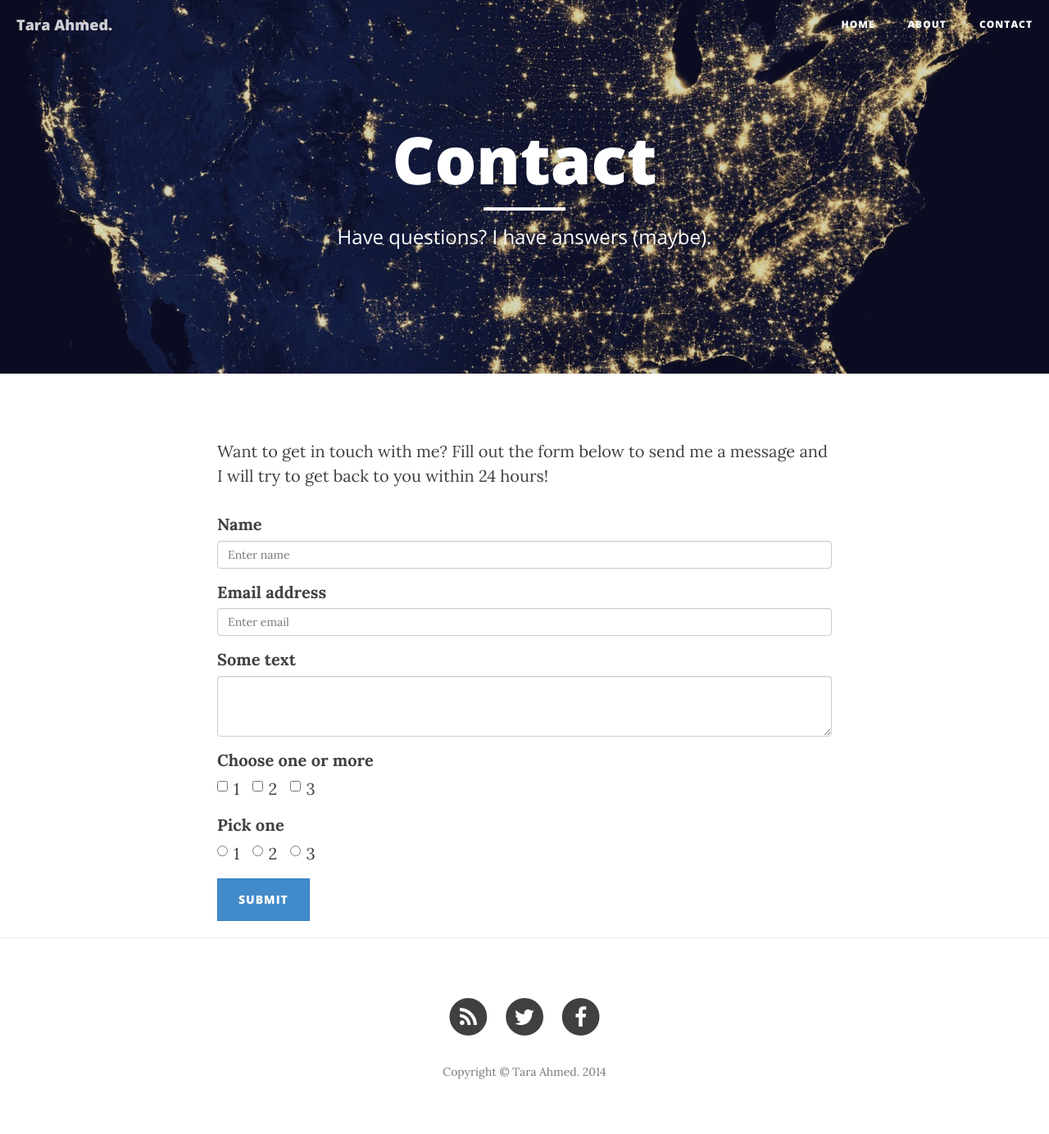
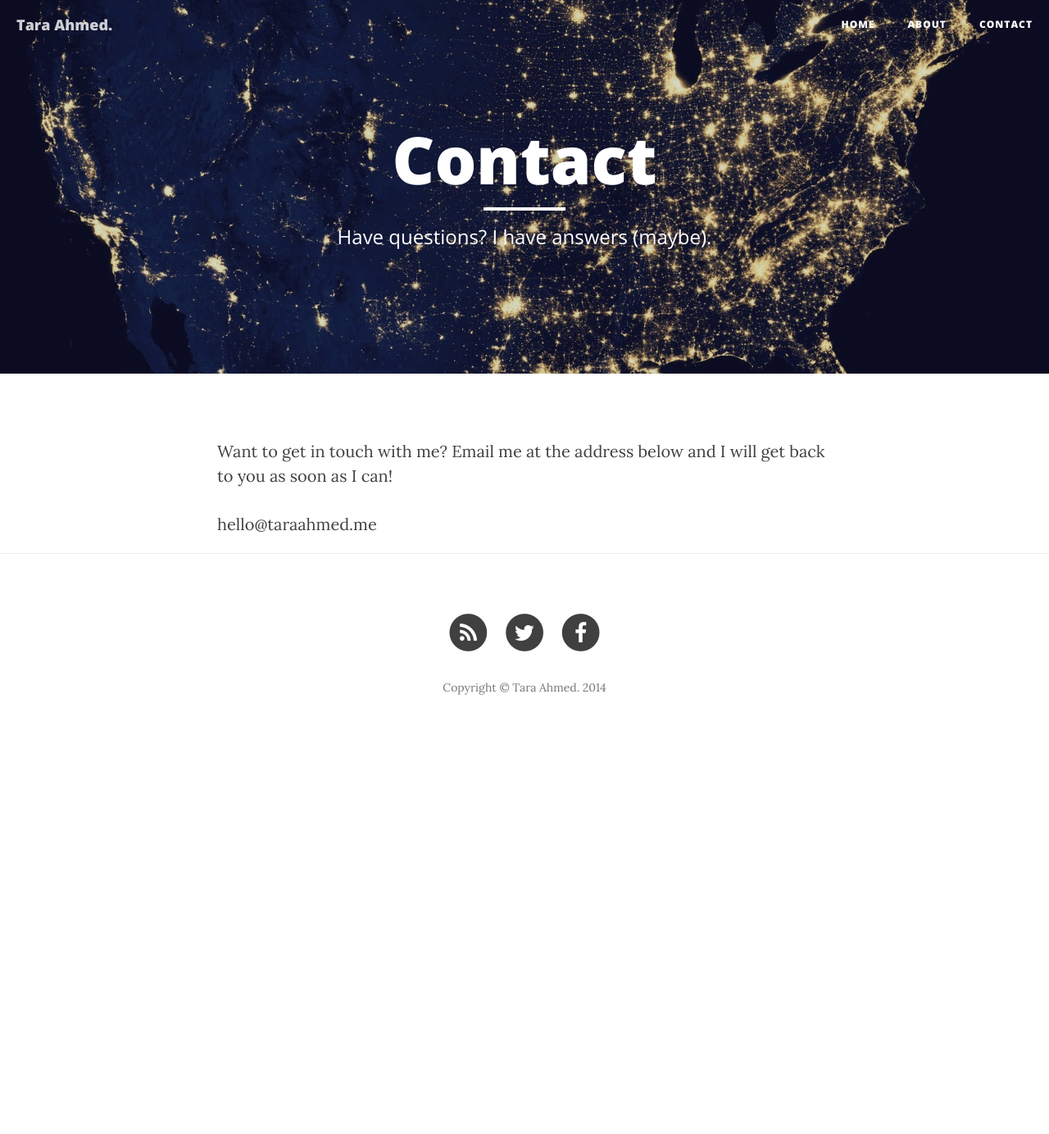
Before and after one commit to taraahmed/taraahmed.github.io, a Jekyll site: the page built from contact.html, in a window 1280 px wide. Shown: the whole page at 82% size. Built offline with Jekyll 4.4.1, drawn with Linux system fonts in a browser that asks for light colours; nearby versions of some CDN libraries; after the commit the page ends 915 px from its top, so only the background shows below that.

Commit message:
Update contact.html

```diff
--- a/contact.html
+++ b/contact.html
@@ -5,53 +5,44 @@ description: "Have questions? I have answers (maybe)."
 header-img: "img/contact-bg.jpg"
 ---
 
-<p>Want to get in touch with me? Fill out the form below to send me a message and I will try to get back to you within 24 hours!</p>
+<p>Want to get in touch with me? Email me at the address below and I will get back to you as soon as I can!</p>
 
-<form method="POST" action="http://forms.brace.io/hello@taraahmed.me">
+<a href="mailto:hello@taraahmed.me">hello@taraahmed.me</a>
 
-        <div class="form-group">
-            <label for="exampleInputName">Name</label>
-            <input name="name" type="name" class="form-control" id="exampleInputName" placeholder="Enter name">
+<!--<form method="POST" action="http://forms.brace.io/hello@taraahmed.me" name="sentMessage" id="contactForm" novalidate>
+    <div class="row control-group">
+        <div class="form-group col-xs-12 floating-label-form-group controls">
+            <label>Name</label>
+            <input type="text" class="form-control" placeholder="Name" id="name" required data-validation-required-message="Please enter your name.">
+            <p class="help-block text-danger"></p>
         </div>
-
-        <div class="form-group">
-            <label for="exampleInputEmail1">Email address</label>
-            <input name="_replyto" type="email" class="form-control" id="exampleInputEmail1" placeholder="Enter email">
+    </div>
+    <div class="row control-group">
+        <div class="form-group col-xs-12 floating-label-form-group controls">
+            <label>Email Address</label>
+            <input type="email" class="form-control" placeholder="Email Address" id="email" required data-validation-required-message="Please enter your email address.">
+            <p class="help-block text-danger"></p>
         </div>
-
-        <div class="form-group">
-            <label for="exampleTextArea">Some text</label>
-            <textarea name="message" class="form-control" rows="3"></textarea>
+    </div>
+    <div class="row control-group">
+        <div class="form-group col-xs-12 floating-label-form-group controls">
+            <label>Phone Number</label>
+            <input type="tel" class="form-control" placeholder="Phone Number" id="phone" required data-validation-required-message="Please enter your phone number.">
+            <p class="help-block text-danger"></p>
         </div>
-
-        <div class="form-group">
-            <label>Choose one or more</label><br />
-
-            <label class="checkbox-inline">
-                <input name="choose" type="checkbox" id="inlineCheckbox1" value="option1"> 1
-            </label>
-            <label class="checkbox-inline">
-                <input name="choose" type="checkbox" id="inlineCheckbox2" value="option2"> 2
-            </label>
-            <label class="checkbox-inline">
-                <input name="choose" type="checkbox" id="inlineCheckbox3" value="option3"> 3
-            </label>
+    </div>
+    <div class="row control-group">
+        <div class="form-group col-xs-12 floating-label-form-group controls">
+            <label>Message</label>
+            <textarea rows="5" class="form-control" placeholder="Message" id="message" required data-validation-required-message="Please enter a message."></textarea>
+            <p class="help-block text-danger"></p>
         </div>
-
-        <div class="form-group">
-            <label>Pick one</label><br />
-
-            <label class="radio-inline">
-                <input name="pick" type="radio" id="inlineCheckbox1" value="option1"> 1
-            </label>
-            <label class="radio-inline">
-                <input name="pick" type="radio" id="inlineCheckbox2" value="option2"> 2
-            </label>
-            <label class="radio-inline">
-                <input name="pick" type="radio" id="inlineCheckbox3" value="option3"> 3
-            </label>
+    </div>
+    <br>
+    <div id="success"></div>
+    <div class="row">
+        <div class="form-group col-xs-12">
+            <button type="submit" class="btn btn-default">Send</button>
         </div>
-
-        <button type="submit" class="btn btn-primary">Submit</button>
-
-    </form>
+    </div>
+</form>-->
```
